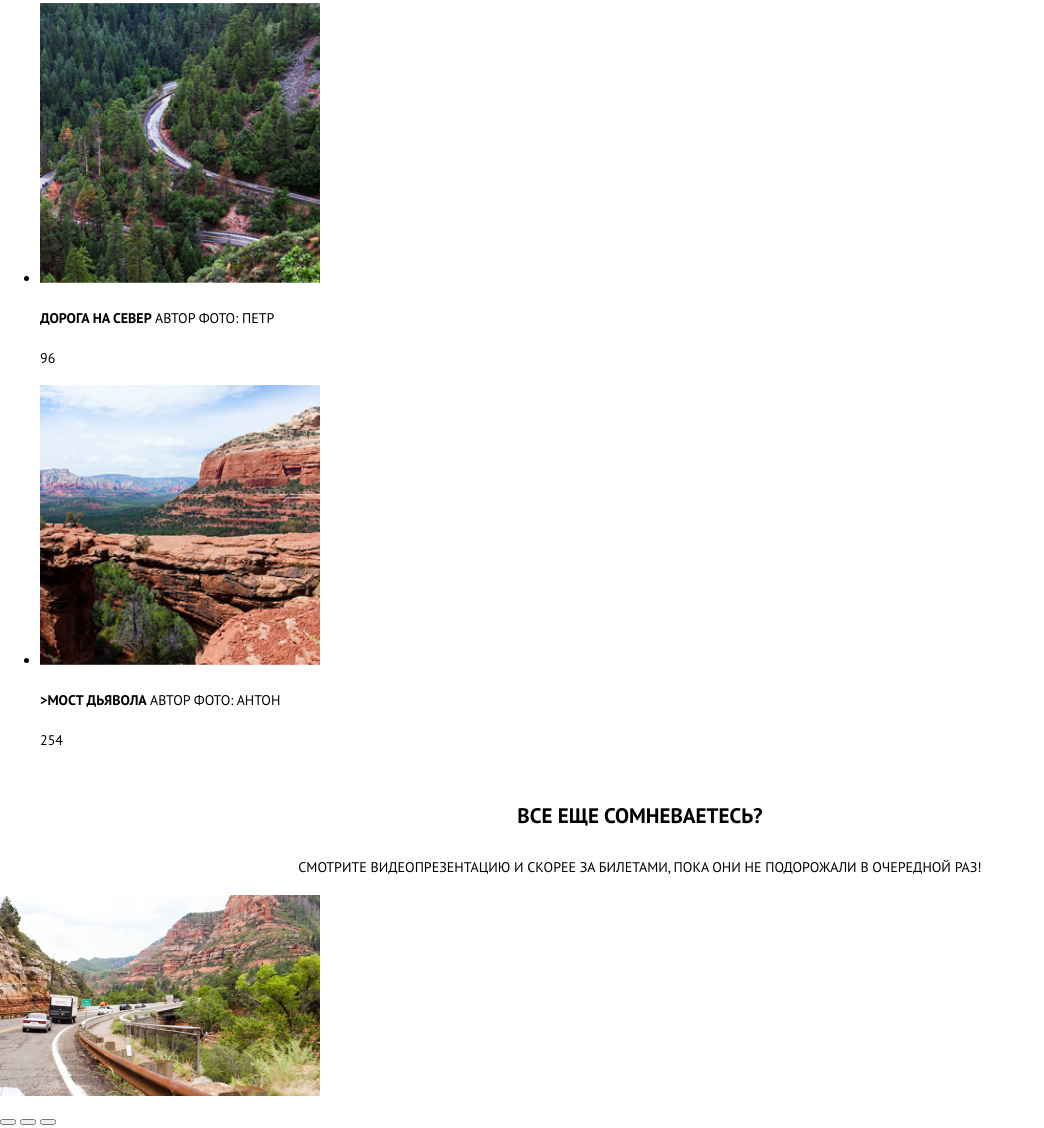
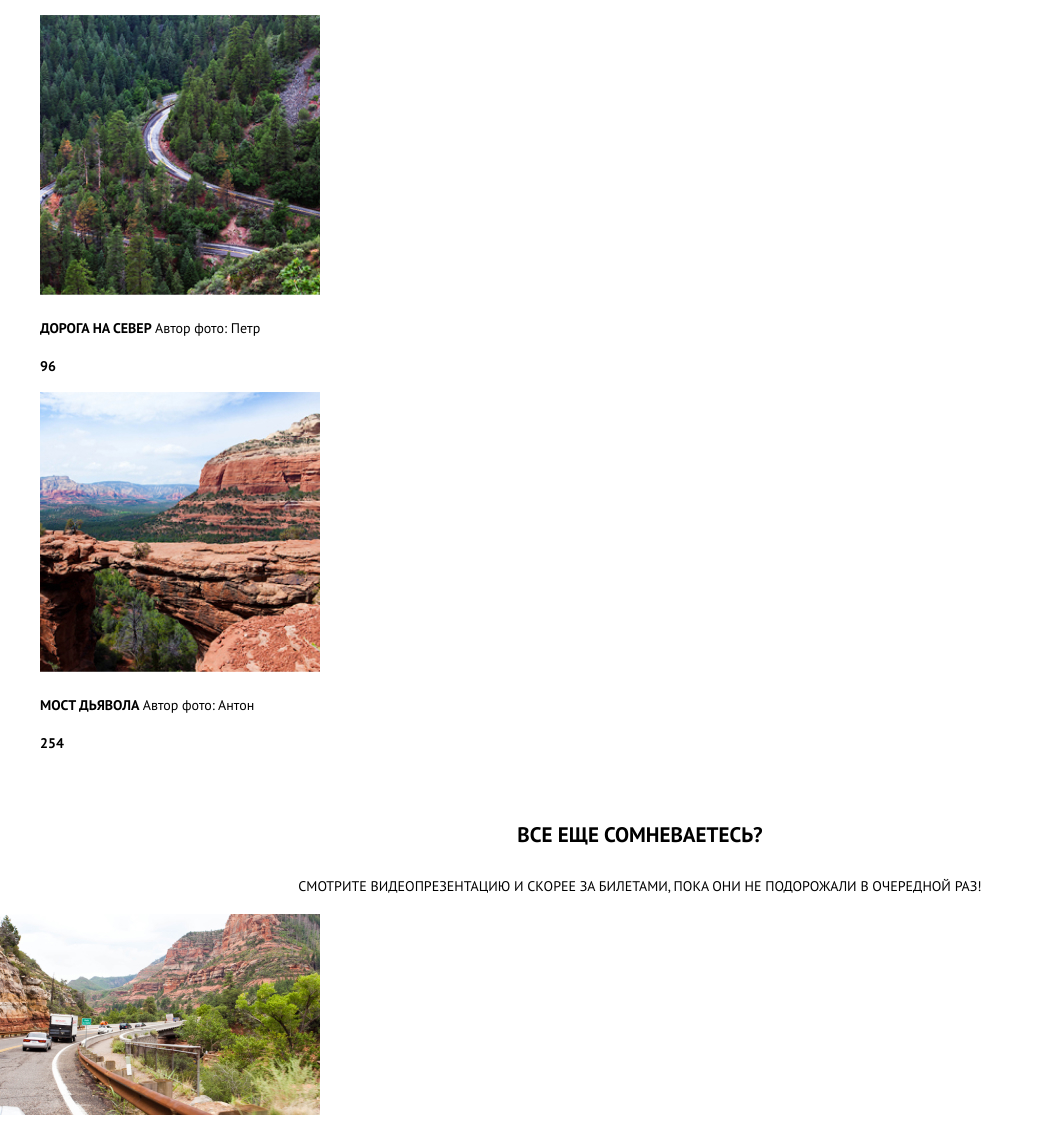
Before and after one commit to svetlana-solo/448299-sedona-22, a website: page source/photo.html in a window 1280 px wide. Shown: the part 1570-2698 px from the top of the page, without its empty margins (0-1044 px from the left). Drawn offline with nearby package versions, Linux system fonts and the light colour scheme; files that its build step writes are made by us from their sources.

Commit message:
Стилизация страницы каталога

```diff
--- a/source/photo.html
+++ b/source/photo.html
@@ -82,7 +82,7 @@
               alt="Каменный мост">
           </a>
           <p class="gallery__name">
-            <strong>>Мост дьявола</strong> Автор фото: Антон
+            <strong>Мост дьявола</strong> Автор фото: Антон
           </p>
           <p class="gallery__likes">
             254
--- a/source/sass/blocks/description.scss
+++ b/source/sass/blocks/description.scss
@@ -1,17 +1,18 @@
 .description {
   text-align: center;
+  padding-top: 36px;
+  padding-bottom: 16px;
 }
+
 
 .description__title {
   font-weight: bold;
   font-size: 21px;
   margin: 0;
-  padding-top: 36px;
   padding-bottom: 26px;
 }
 
 .description__text {
   line-height: 24px;
-  padding-bottom: 16px;
   margin: 0;
 }
--- /dev/null
+++ b/source/sass/blocks/gallery.scss
@@ -0,0 +1,20 @@
+.gallery {
+  padding-top: 22px;
+  line-height: 24px;
+}
+
+.gallery__list {
+  list-style: none;
+}
+
+.gallery__name {
+  text-transform: none;
+}
+
+.gallery__name strong {
+  text-transform: uppercase;
+}
+
+.gallery__likes {
+  font-weight: bold;
+}
--- /dev/null
+++ b/source/sass/blocks/video-gallery.scss
@@ -0,0 +1,3 @@
+.video-gallery {
+  padding-top: 17px;
+}
--- a/source/sass/style.scss
+++ b/source/sass/style.scss
@@ -24,3 +24,5 @@
 @import "blocks/field.scss";
 @import "blocks/radio.scss";
 @import "blocks/form-feedback.scss";
+@import "blocks/gallery.scss";
+@import "blocks/video-gallery.scss";
```
